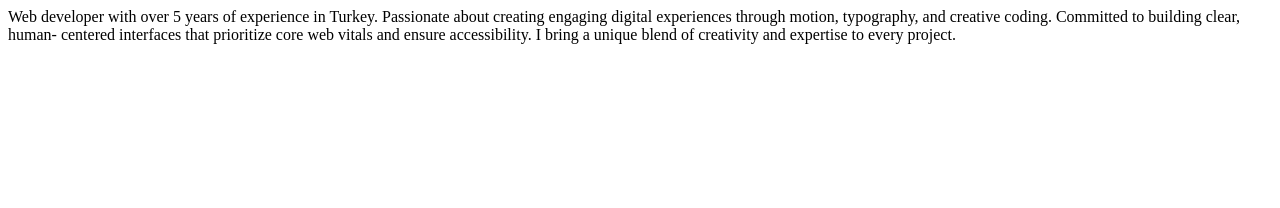
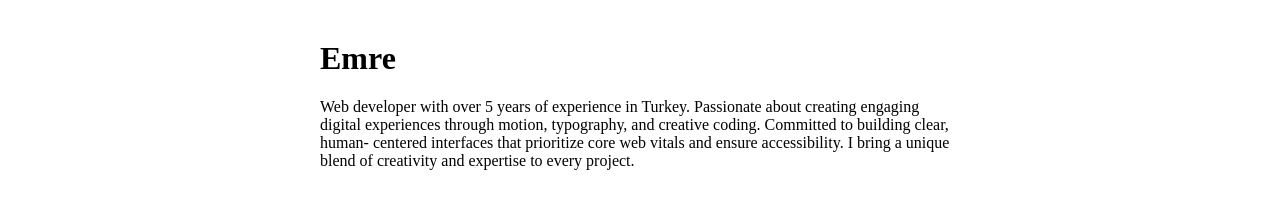
Before and after one commit to ynsmrsk/emre, a plain HTML site: page index.html in a window 1280 px wide. Drawn offline with Linux system fonts and the light colour scheme.

Commit message:
style sheet

```diff
--- a/index.html
+++ b/index.html
@@ -6,6 +6,7 @@
 </head>
 
 <body>
+	<h1>Emre</h1>
 	<p>
 		Web developer with over 5 years of experience in Turkey. Passionate about creating engaging digital
 		experiences through motion, typography, and creative coding. Committed to building clear, human-
@@ -14,3 +15,11 @@
 	</p>
 </body>
 </html>
+
+<style>
+	body {
+		max-width: 640px;
+		margin-inline: auto;
+		padding: 32px 16px;
+	}
+</style>
```
